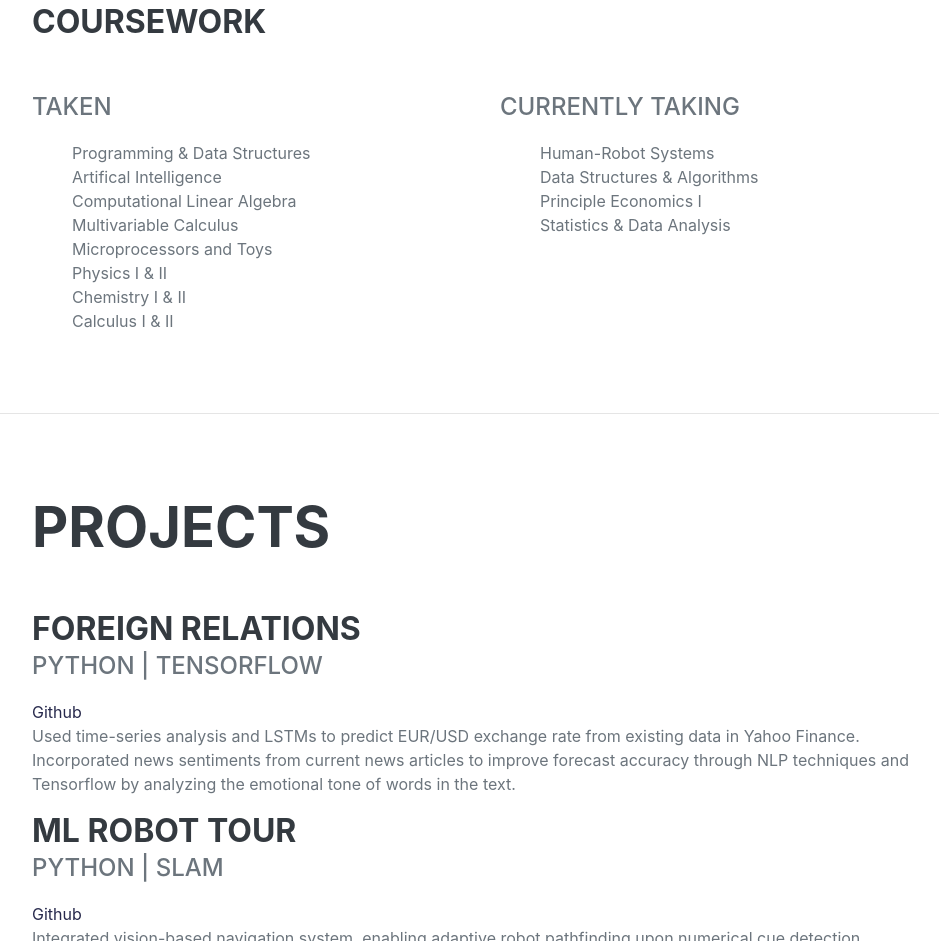
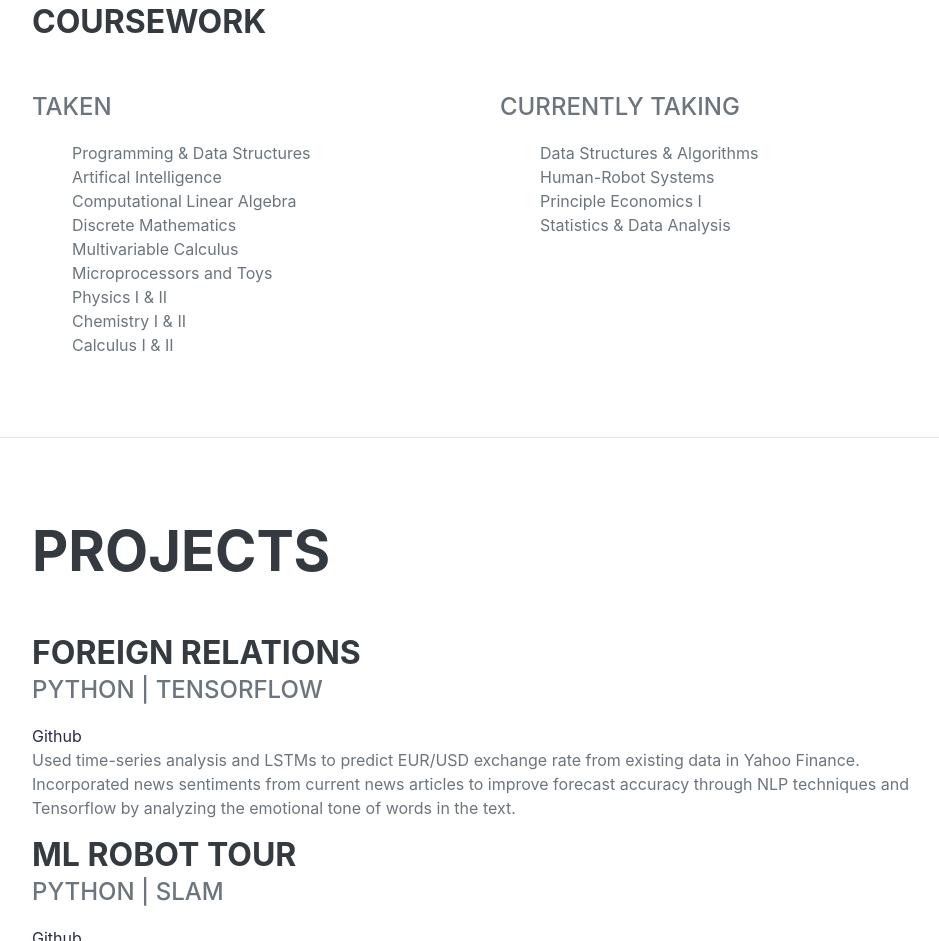
Before and after one commit to kinidiya/portfolio, a plain HTML site: page index.html in a window 1280 px wide. Shown: the part 2287-3228 px from the top of the page, without its empty margins (288-1227 px from the left). Drawn offline with nearby package versions, Linux system fonts and the light colour scheme; a web font is replaced by a local one.

Commit message:
changed classes

```diff
--- a/index.html
+++ b/index.html
@@ -121,6 +121,7 @@
                             <li>Programming & Data Structures</li>
                             <li>Artifical Intelligence</li>
                             <li>Computational Linear Algebra</li>
+                            <li>Discrete Mathematics</li>
                             <li>Multivariable Calculus</li>
                             <li>Microprocessors and Toys</li>
                             <li>Physics I & II</li>
@@ -132,8 +133,8 @@
                         <br />
                         <div class="subheading mb-3">Currently Taking</div>
                         <ul class="fa-ul mb-0">
+                            <li>Data Structures & Algorithms</li>
                             <li>Human-Robot Systems</li>
-                            <li>Data Structures & Algorithms</li>
                             <li>Principle Economics I</li>
                             <li>Statistics & Data Analysis</li>
                         </ul>
```
